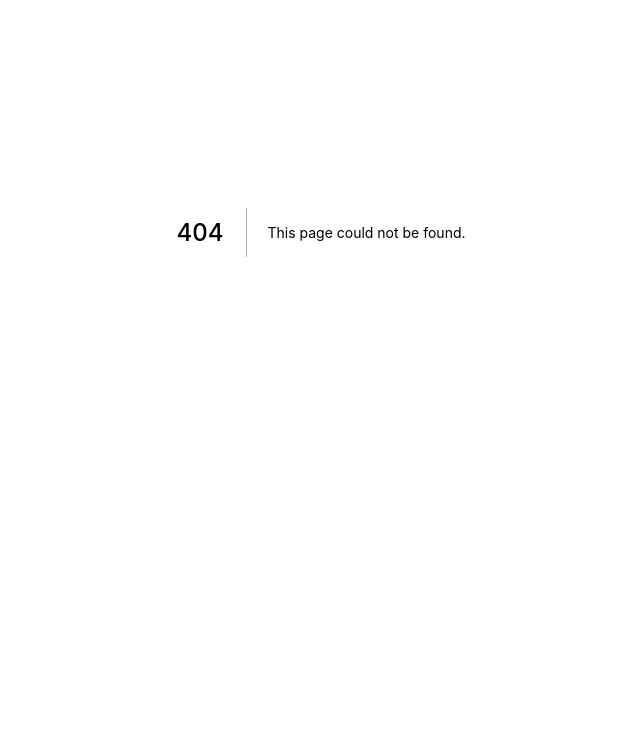
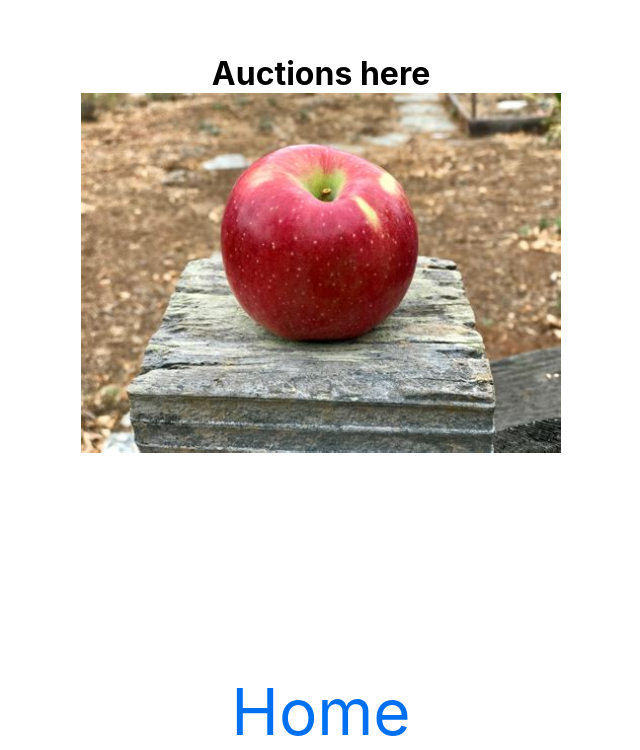
Before and after one commit to Blank333/auction-system, a Next.js app: page /auctions in a window 1280 px wide. Before the commit this address had no page. Shown: the part 168-918 px from the top of the page, without its empty margins (319-959 px from the left). Before the commit the page ends 800 px from the top, so only its background shows below. Built offline with nearby package versions, Linux system fonts and the light colour scheme.

Commit message:
Image Tag

```diff
--- /dev/null
+++ b/pages/auctions.js
@@ -0,0 +1,27 @@
+import Link from 'next/link'
+import Image from 'next/image'
+import styles from '../styles/Home.module.css'
+
+export default function auctions() {
+    return (
+        <div className={styles.container}>
+
+
+            <h1 className={styles.main}>Auctions here
+                <Image
+                    src = '/images/apple.jpg'
+                    height = {360}
+                    width = {480}
+                    alt = "apple"
+                />
+            </h1>
+
+            <p className={styles.title}>
+                <Link href = "/">
+                    <a>Home</a>
+                </Link>
+            </p>
+        </div>
+
+    )
+}
```
Also changed, not shown: pages/index.js (+4 -36 lines), public/images/apple.jpg (added).
